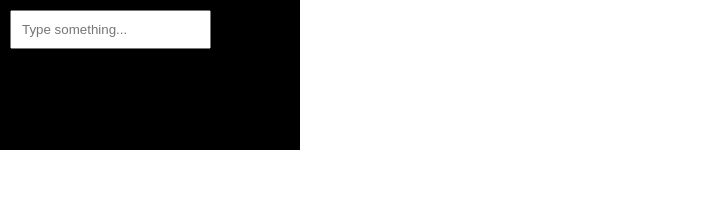
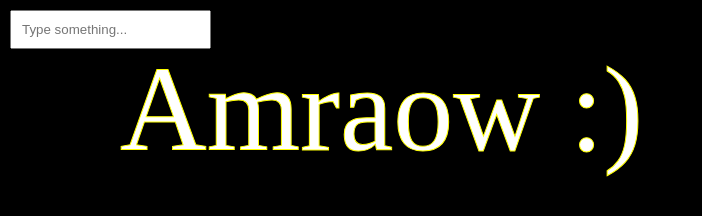
Before and after one commit to kabirshuvo/canvasParticalTexts, a plain HTML site: page index.html in a window 1280 px wide. Shown: the whole page, without its empty margins (0-702 px from the left). Drawn offline with Linux system fonts and the light colour scheme.

Commit message:
getting ctx in console form script.js

```diff
--- a/script.js
+++ b/script.js
@@ -0,0 +1,14 @@
+window.addEventListener('load', function(){
+    const canvas = document.getElementById('canvas1');
+    const ctx = canvas.getContext('2d');
+    canvas.width = window.innerWidth;
+    canvas.height = window.innerHeight;
+
+    const text = 'Amraow :) ';
+    console.log(ctx);
+    ctx.fillStyle = 'white';
+    ctx.strokeStyle = 'yellow';
+    ctx.font = '120px Helvitica';
+    ctx.fillText(text, 120, 150);
+    ctx.strokeText(text, 120, 150);
+});
```
Also changed, not shown: index.html (+2 -2 lines).
